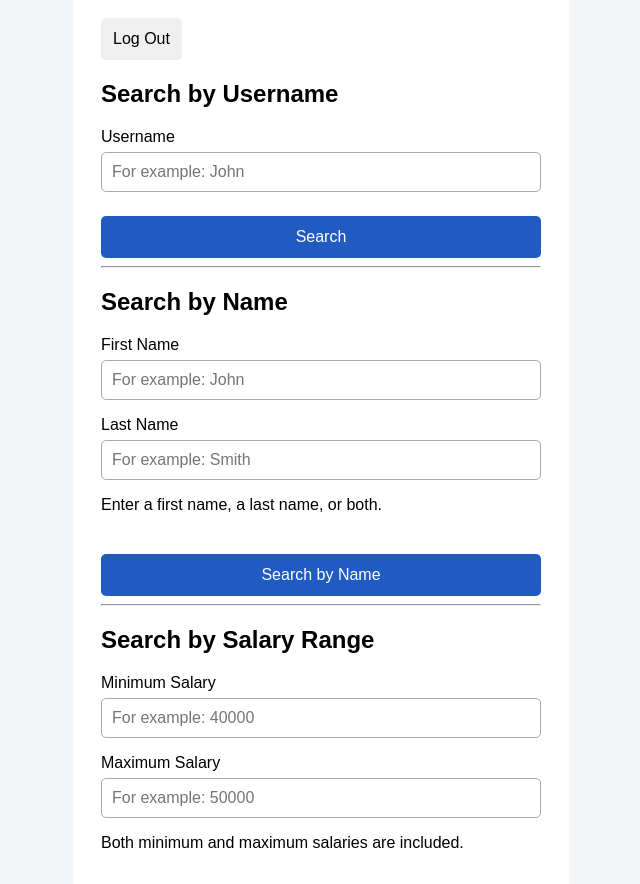
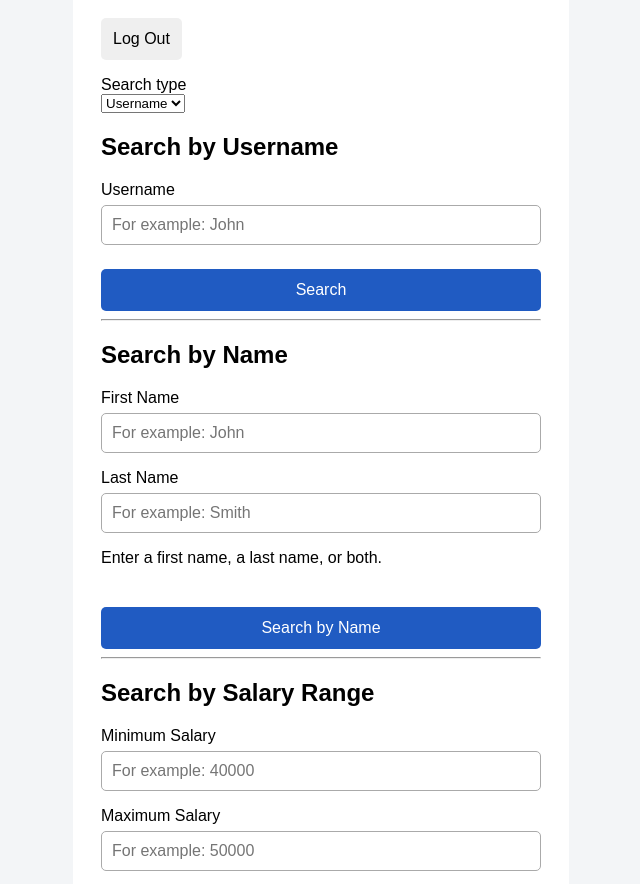
Before and after one commit to owenmjames/csc6710-2026-project-1, a website: page project1-wang/private/search.html in a window 1280 px wide. Shown: the part 98-982 px from the top of the page, without its empty margins (319-959 px from the left). Drawn offline with Linux system fonts and the light colour scheme.

Commit message:
Add search dropdown element, page switching WIP

```diff
--- a/project1-wang/private/search.html
+++ b/project1-wang/private/search.html
@@ -111,6 +111,16 @@ th {
         </button>
     <!-- users search area -->
 <section id="search-section">
+
+<label for="search-type">Search type</label>
+
+<select id="search-type">
+    <option value="username">Username</option>
+    <option value="name">Name</option>
+    <option value="salary">Salary</option>
+    <option value="age">Age</option>
+</select>
+<section id="username-search-panel">
     <h2>Search by Username</h2>
 
     <form id="search-form">
@@ -126,8 +136,10 @@ th {
 
         <button type="submit">Search</button>
     </form>
+</section>
         <hr>
 
+<section id="name-search-panel">
 <h2>Search by Name</h2>
 
 <form id="name-search-form">
@@ -153,8 +165,10 @@ th {
 
     <button type="submit">Search by Name</button>
 </form>
+</section>
 <hr>
 
+<section id="salary-search-panel">
 <h2>Search by Salary Range</h2>
 
 <form id="salary-search-form">
@@ -186,8 +200,10 @@ th {
 
     <button type="submit">Search by Salary</button>
 </form>
+</section>
 <hr>
 
+<section id="age-search-panel">
 <h2>Search by Age Range</h2>
 
 <form id="age-search-form">
@@ -219,6 +235,7 @@ th {
 
     <button type="submit">Search by Age</button>
 </form>
+</section>
     <p
         id="search-message"
         class="message"
@@ -255,6 +272,7 @@ const ageSearchForm = document.getElementById('age-search-form');
 const searchMessage = document.getElementById('search-message');
 const searchTable = document.getElementById('search-table');
 const searchResults = document.getElementById('search-results');
+const searchType = document.getElementById('search-type')
 
     // logout button script
     const logoutButton = document.getElementById('logout-button');
```
